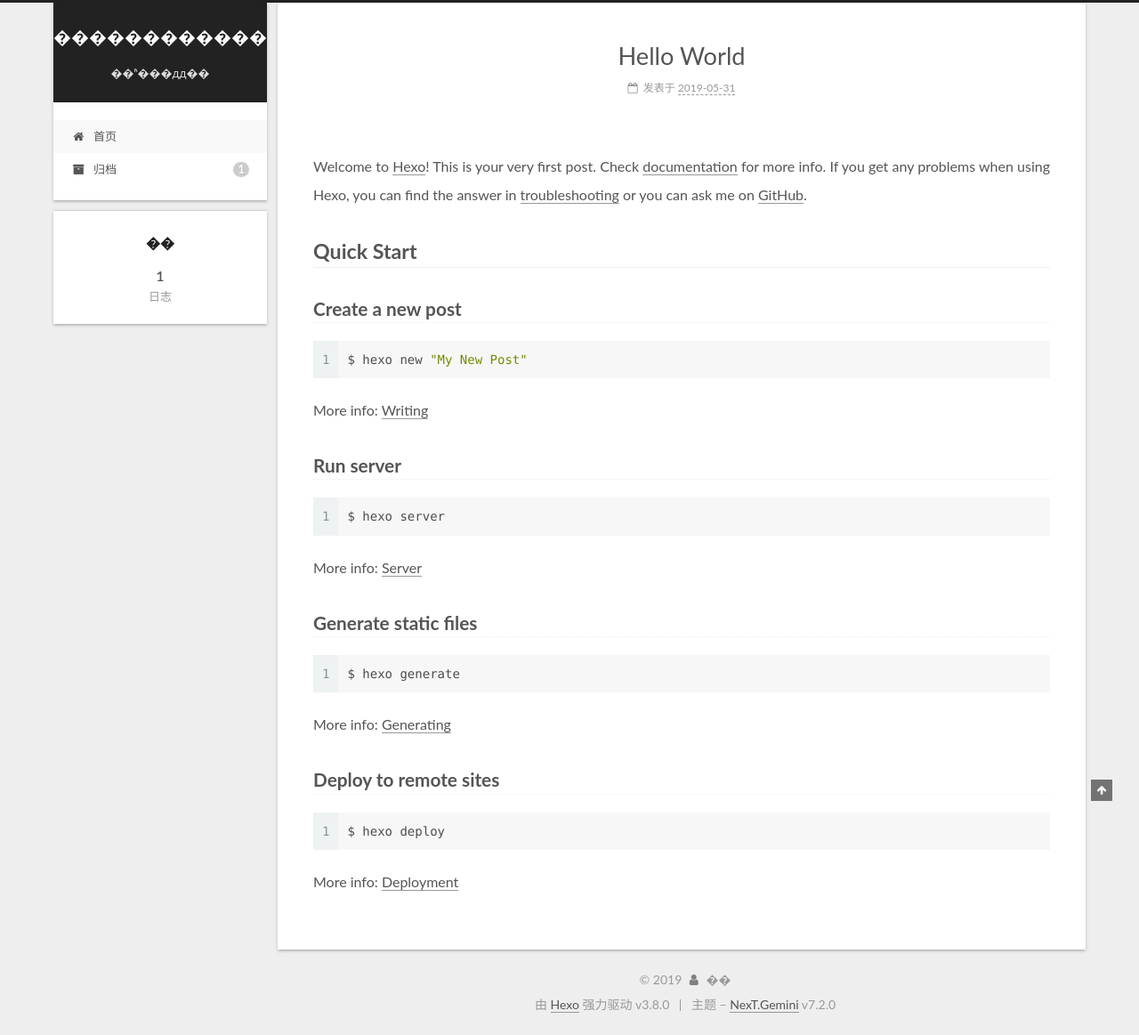
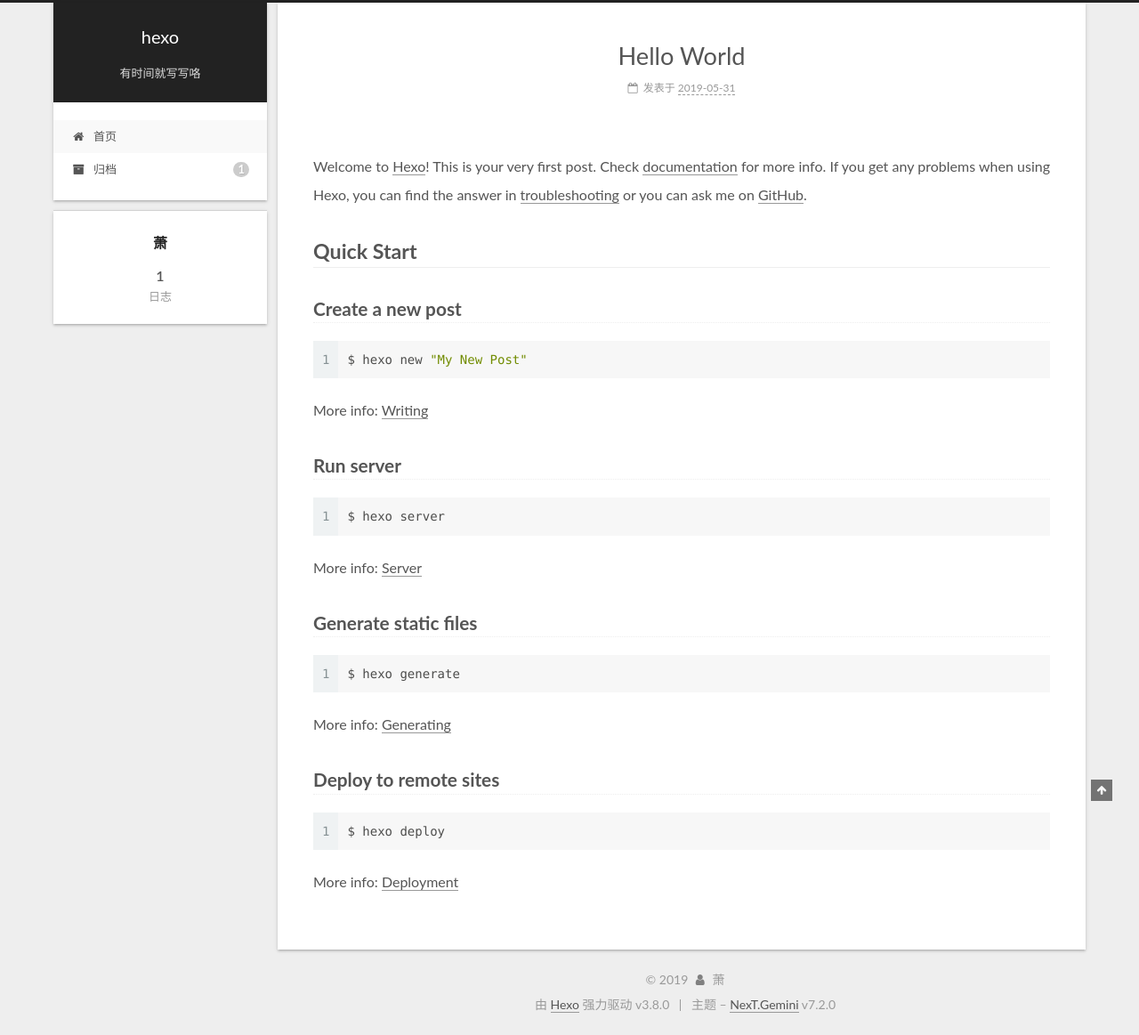
Before and after one commit to 1989XiaoXin/1989XiaoXin.github.io, a plain HTML site: page index.html in a window 1280 px wide. Shown: the whole page at 89% size. Drawn offline with Linux system fonts and the light colour scheme.

Commit message:
Site updated: 2019-07-14 23:20:43

```diff
--- a/css/main.css
+++ b/css/main.css
@@ -1701,7 +1701,7 @@ pre .javascript .function {
   width: 4px;
   height: 4px;
   border-radius: 50%;
-  background: #fff;
+  background: #ffbe75;
 }
 .feed-link,
 .chat {
--- a/index.html
+++ b/index.html
@@ -96,12 +96,12 @@
 
 
   <meta property="og:type" content="website">
-<meta property="og:title" content="�������������">
+<meta property="og:title" content="hexo">
 <meta property="og:url" content="http://yoursite.com/index.html">
-<meta property="og:site_name" content="�������������">
+<meta property="og:site_name" content="hexo">
 <meta property="og:locale" content="zh-CN">
 <meta name="twitter:card" content="summary">
-<meta name="twitter:title" content="�������������">
+<meta name="twitter:title" content="hexo">
 
 
 
@@ -119,7 +119,7 @@
   };
 </script>
 
-  <title>�������������</title>
+  <title>hexo</title>
 
 
 
@@ -179,13 +179,13 @@
     <div class="custom-logo-site-title">
       <a href="/" class="brand" rel="start">
         <span class="logo-line-before"><i></i></span>
-        <span class="site-title">�������������</span>
+        <span class="site-title">hexo</span>
         <span class="logo-line-after"><i></i></span>
       </a>
     </div>
 
 
-        <p class="site-subtitle">��ʱ���дд��</p>
+        <p class="site-subtitle">有时间就写写咯</p>
 
 
 
@@ -290,13 +290,13 @@
     <link itemprop="mainEntityOfPage" href="http://yoursite.com/2019/05/31/hello-world/">
 
     <span hidden itemprop="author" itemscope itemtype="http://schema.org/Person">
-      <meta itemprop="name" content="��">
+      <meta itemprop="name" content="萧">
       <meta itemprop="description" content>
       <meta itemprop="image" content="/images/avatar.gif">
     </span>
 
     <span hidden itemprop="publisher" itemscope itemtype="http://schema.org/Organization">
-      <meta itemprop="name" content="�������������">
+      <meta itemprop="name" content="hexo">
     </span>
 
 
@@ -461,7 +461,7 @@
         <div class="site-overview">
           <div class="site-author motion-element" itemprop="author" itemscope itemtype="http://schema.org/Person">
 
-              <p class="site-author-name" itemprop="name">��</p>
+              <p class="site-author-name" itemprop="name">萧</p>
               <div class="site-description motion-element" itemprop="description"></div>
           </div>
 
@@ -518,7 +518,7 @@
   <span class="with-love" id="animate">
     <i class="fa fa-user"></i>
   </span>
-  <span class="author" itemprop="copyrightHolder">��</span>
+  <span class="author" itemprop="copyrightHolder">萧</span>
 
 
 
```
Also changed, not shown: 2019/05/31/hello-world/index.html (+8 -8 lines), archives/2019/05/index.html (+8 -8 lines), archives/2019/index.html (+8 -8 lines), archives/index.html (+8 -8 lines).
